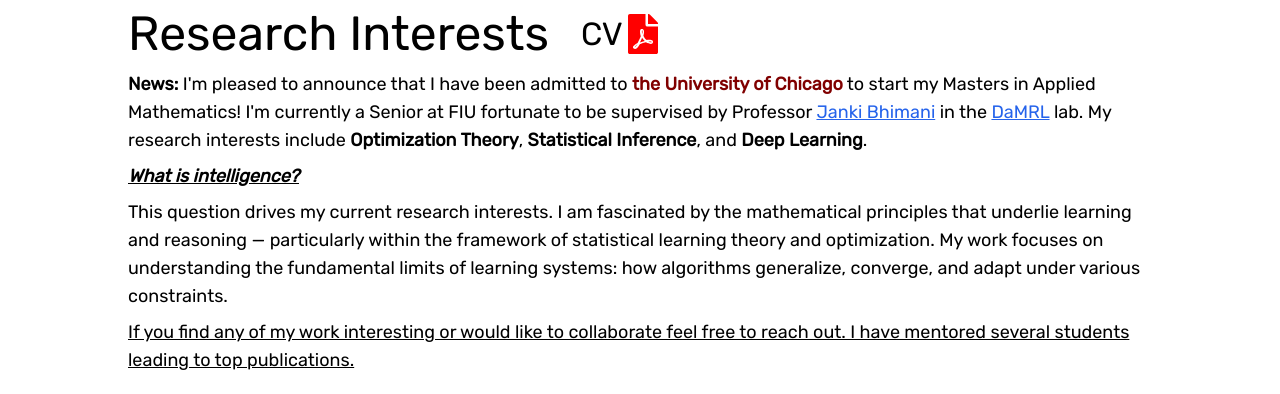
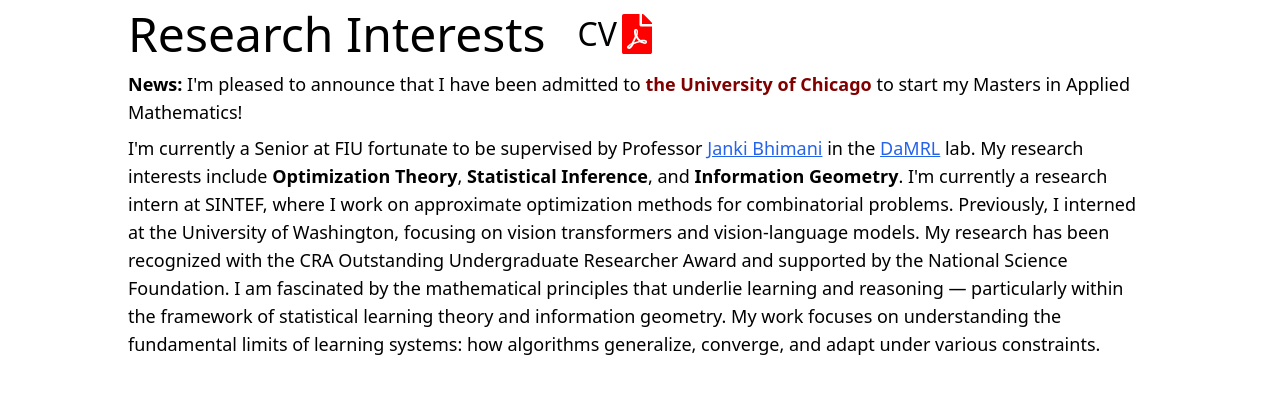
Before and after one commit to chriskverne/Portfolio-website, a Next.js app: page / in a window 1280 px wide. Shown: the part 322-716 px from the top of the page. Built offline with nearby package versions, Linux system fonts and the light colour scheme.

Commit message:
worked on styling

```diff
--- a/app/components/Paper.js
+++ b/app/components/Paper.js
@@ -4,7 +4,7 @@ import React from 'react'
 const Paper = ({paper}) => {
   return (
     <div className='rounded-md text-xs md:text-base'>
-      <p className='font-semibold'>- {paper.title}</p>
+      <p className='font-semibold'>{paper.title}</p>
       {paper.isPublished && (
         <>
           <Link href={paper.link} target='_blank'>
@@ -24,7 +24,7 @@ const Paper = ({paper}) => {
         <p className=' text-[#000000]'>Currently working on it</p>
       )}
 
-      <p className=''>
+      <p className='text-sm text-gray-600'>
         {paper.authors.map((author, index) => (
             <React.Fragment key={index}>
               {author === "Christopher Kverne" ? (
--- a/app/components/Research.js
+++ b/app/components/Research.js
@@ -16,22 +16,34 @@ const Research = () => {
       </div>
 
       <div className='w-4/5 text-sm md:text-lg'>
-        <p>
-          <strong>News:</strong> I&apos;m pleased to announce that I have been admitted to{' '} <strong style={{ color: '#800000' }}>the University of Chicago</strong>{' '} to start my Masters in Applied Mathematics!
-          I&apos;m currently a Senior at FIU fortunate to be supervised by Professor <Link className='text-blue-600 underline' target='blank' href={'https://www.cis.fiu.edu/faculty-staff/janki-bhimani/'}>Janki Bhimani</Link> in
-          the <Link className='text-blue-600 underline' href={'https://damrl.cis.fiu.edu/'} target='_blank'>DaMRL</Link> lab.
-          My research interests include <b>Optimization Theory</b>, <b>Statistical Inference</b>, and <b>Deep Learning</b>.
-        </p>
+  <p>
+    <strong>News:</strong> I&apos;m pleased to announce that I have been admitted to{' '}
+    <strong style={{ color: '#800000' }}>the University of Chicago</strong>{' '}
+    to start my Masters in Applied Mathematics!
+  </p>
 
-        <p className='mt-2 underline'><i><b>What is intelligence?</b></i></p>
-        <p className='mt-2'>
-          This question drives my current research interests. I am fascinated by the mathematical principles that underlie learning and reasoning — particularly within the framework of statistical learning theory and optimization. My work focuses on understanding the fundamental limits of learning systems: how algorithms generalize, converge, and adapt under various constraints.
-        </p>
-        <p className='mt-2 underline'>
-          If you find any of my work interesting or would like to collaborate feel free to reach out. I have mentored several students leading to top publications.
-        </p>
-
-      </div>
+  <p className='mt-2'>
+    I&apos;m currently a Senior at FIU fortunate to be supervised by Professor{' '}
+    <Link className='text-blue-600 underline' target='_blank' href={'https://www.cis.fiu.edu/faculty-staff/janki-bhimani/'}>
+      Janki Bhimani
+    </Link>{' '}
+    in the{' '}
+    <Link className='text-blue-600 underline' href={'https://damrl.cis.fiu.edu/'} target='_blank'>
+      DaMRL
+    </Link>{' '}
+    lab. My research interests include <b>Optimization Theory</b>,{' '}
+    <b>Statistical Inference</b>, and <b>Information Geometry</b>. I&apos;m currently a research intern at SINTEF, where I work on
+    approximate optimization methods for combinatorial problems. Previously, I
+    interned at the University of Washington, focusing on vision
+    transformers and vision-language models. My research has been recognized
+    with the CRA Outstanding Undergraduate Researcher Award and
+    supported by the National Science Foundation. I am fascinated by the mathematical principles that underlie learning and
+    reasoning — particularly within the framework of statistical learning
+    theory and information geometry. My work focuses on understanding the fundamental
+    limits of learning systems: how algorithms generalize, converge, and adapt
+    under various constraints.
+  </p>
+</div>
     </div>
   )
 }
--- a/app/globals.css
+++ b/app/globals.css
@@ -2,6 +2,7 @@
 @tailwind components;
 @tailwind utilities;
 
-body {
+/* body {
     font-family: 'Inter', sans-serif;
 }
+   */
--- a/app/layout.tsx
+++ b/app/layout.tsx
@@ -18,12 +18,6 @@ export default function RootLayout({
 }>) {
   return (
     <html lang="en">
-      <head>
-        <link
-          href="https://fonts.googleapis.com/css2?family=Inter:wght@400;700&display=swap"
-          rel="stylesheet"
-        />
-      </head>
       <body>
         {children}
         <Analytics />
--- a/app/page.js
+++ b/app/page.js
@@ -1,20 +1,16 @@
 "use client";
 
 import React from 'react';
-import { Rubik } from '@next/font/google';
 import NavBar from './components/NavBar';
 import Experience from './components/Experiences';
 import Research from './components/Research';
 import ContactMe from './components/ContactMe';
 import Education from './components/Education';
-import Projects from './components/Projects';
 import Papers from './components/Papers'
-
-const rubik = Rubik({ subsets: ['latin'], weight: ['300', '400'] });
 
 export default function Home() {
   return (
-    <main className={`${rubik.className} space-y-5`}>
+    <main className={`space-y-5`}>
       <NavBar />
       <Research />
       <Education />
```
